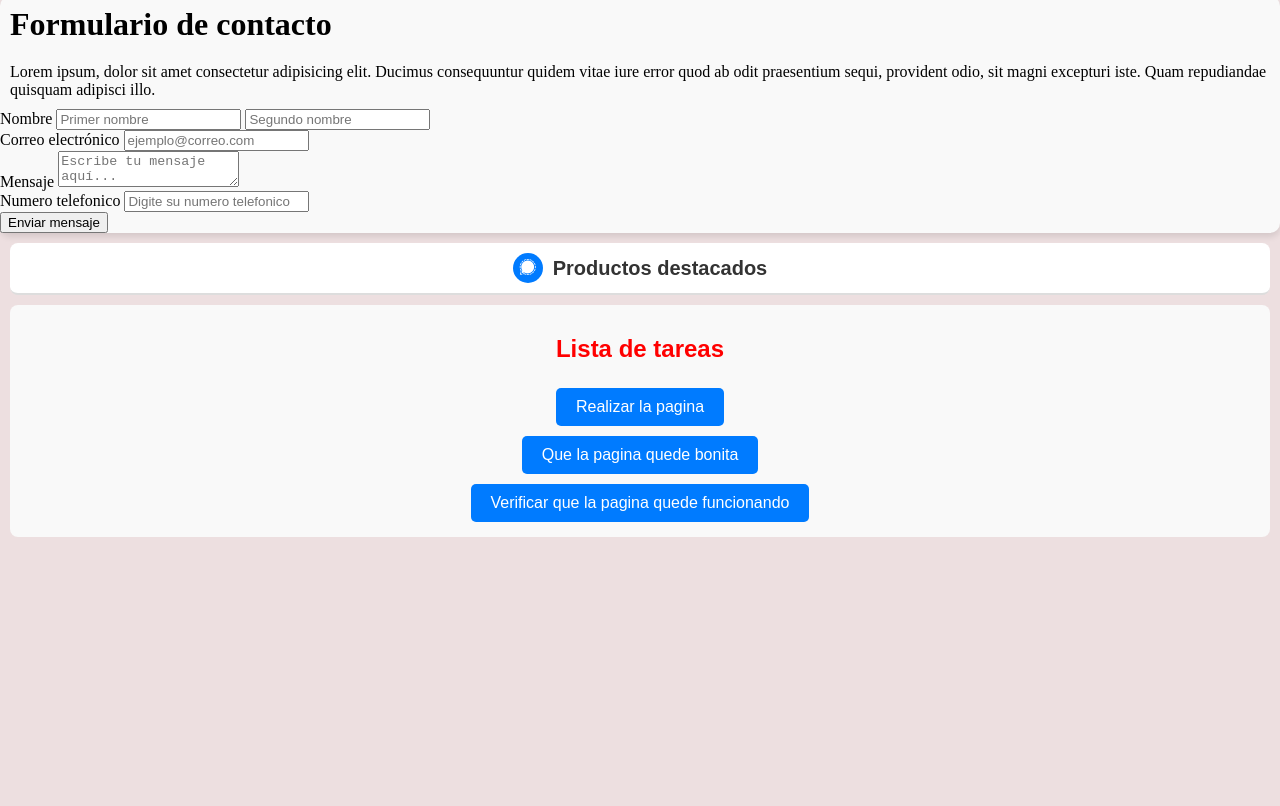
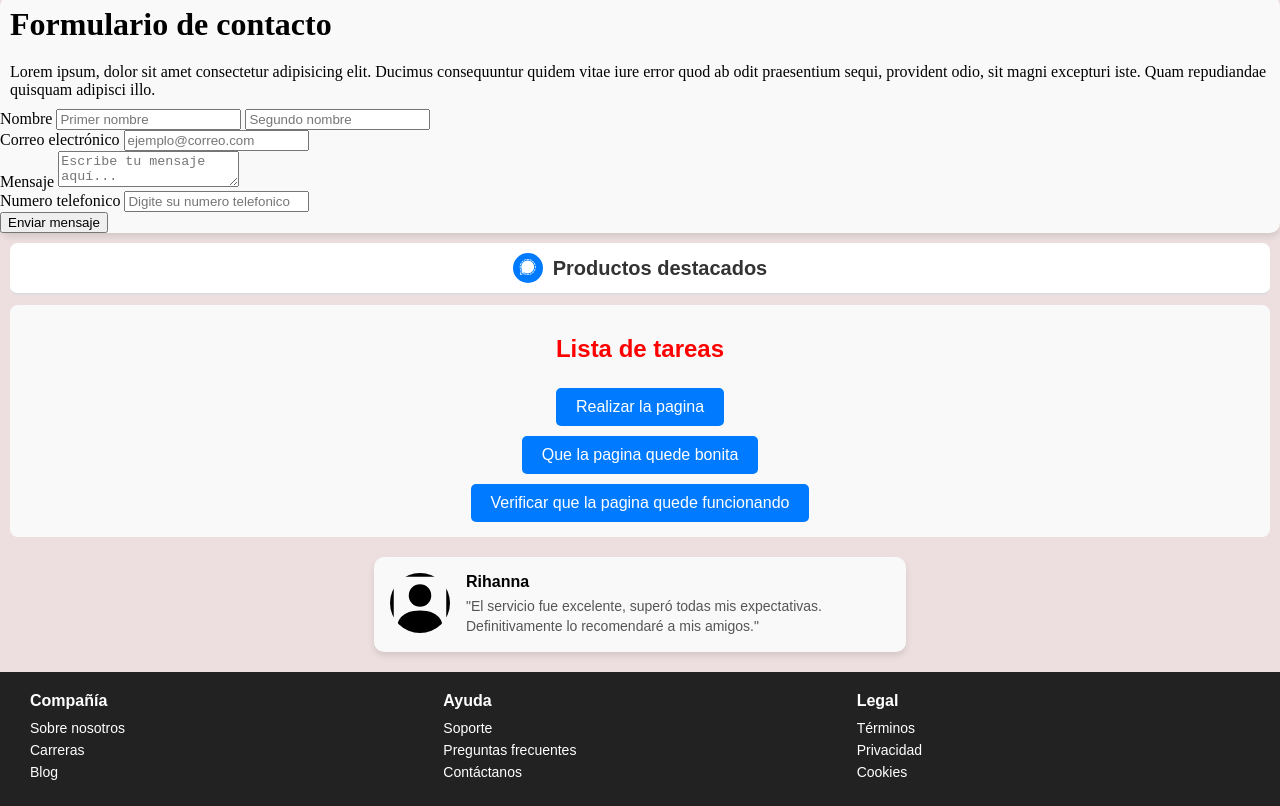
Before and after one commit to Edmantilla/Flexbox-bem, a plain HTML site: page index.html in a window 1280 px wide. Shown: the part 1556-2362 px from the top of the page. Before the commit the page ends 2103 px from the top, so only its background shows below. Drawn offline with nearby package versions, Linux system fonts and the light colour scheme.

Commit message:
Se realizo componentes testimoniales y footer con tres columnas

```diff
--- a/index.html
+++ b/index.html
@@ -80,5 +80,45 @@
         <li class="lista__tareas-items">Verificar que la pagina quede funcionando</li>
     </ul>
 
+    <div class="testimonial">
+        <img src="/imagenes/person-square.svg" alt="Foto de usuario" class="testimonial__avatar">
+    <div class="testimonial__contenedor">
+      <p class="testimonial__nombre">Rihanna</p>
+      <p class="testimonial__texto">"El servicio fue excelente, superó todas mis expectativas. Definitivamente lo recomendaré a mis amigos."
+      </p>
+    </div>
+  </div>
+
+  <footer class="footer">
+
+    <div class="footer__columna">
+      <h3 class="footer__titulo">Compañía</h3>
+      <ul class="footer__lista">
+        <li class="footer__item"><a href="#">Sobre nosotros</a></li>
+        <li class="footer__item"><a href="#">Carreras</a></li>
+        <li class="footer__item"><a href="#">Blog</a></li>
+      </ul>
+    </div>
+
+    <div class="footer__columna">
+      <h3 class="footer__titulo">Ayuda</h3>
+      <ul class="footer__lista">
+        <li class="footer__item"><a href="#">Soporte</a></li>
+        <li class="footer__item"><a href="#">Preguntas frecuentes</a></li>
+        <li class="footer__item"><a href="#">Contáctanos</a></li>
+      </ul>
+    </div>
+
+    <div class="footer__columna">
+      <h3 class="footer__titulo">Legal</h3>
+      <ul class="footer__lista">
+        <li class="footer__item"><a href="#">Términos</a></li>
+        <li class="footer__item"><a href="#">Privacidad</a></li>
+        <li class="footer__item"><a href="#">Cookies</a></li>
+      </ul>
+    </div>
+  </footer>
+
+
 </body>
 </html>
--- a/styles.css
+++ b/styles.css
@@ -198,3 +198,84 @@ body{
     .lista__tareas-items:hover {
       background-color: #0056b3;
     }
+
+      .testimonial {
+      display: flex;
+      align-items: flex-start;
+      gap: 16px;
+      max-width: 500px;
+      margin: 20px auto;
+      padding: 16px;
+      background-color: #f9f9f9;
+      border-radius: 10px;
+      box-shadow: 0 4px 6px rgba(0, 0, 0, 0.1);
+      font-family: Arial, sans-serif;
+    }
+
+    .testimonial__avatar {
+      width: 60px;
+      height: 60px;
+      border-radius: 50%;
+      object-fit: cover;
+      flex-shrink: 0;
+    }
+
+    .testimonial__contenedor {
+      display: flex;
+      flex-direction: column;
+      gap: 6px;
+    }
+
+    .testimonial__nombre {
+      font-weight: bold;
+      font-size: 16px;
+      margin: 0;
+    }
+
+    .testimonial__texto {
+      font-size: 14px;
+      color: #555;
+      margin: 0;
+      line-height: 1.4;
+    }
+
+    .footer {
+      display: flex;
+      justify-content: space-between; /* Distribución equitativa */
+      background-color: #222;
+      color: white;
+      padding: 20px;
+      font-family: Arial, sans-serif;
+    }
+
+    .footer__columna {
+      flex: 1; /* Cada columna ocupa el mismo espacio */
+      padding: 0 10px;
+    }
+
+    .footer__titulo {
+      font-weight: bold;
+      margin-bottom: 10px;
+      font-size: 16px;
+    }
+
+    .footer__lista {
+      list-style: none;
+      padding: 0;
+      margin: 0;
+    }
+
+    .footer__item {
+      margin-bottom: 6px;
+      font-size: 14px;
+    }
+
+    .footer__item a {
+      color: white;
+      text-decoration: none;
+      transition: color 0.3s ease;
+    }
+
+    .footer__item a:hover {
+      color: #00bfff;
+    }
```
Also changed, not shown: imagenes/person-square.svg (added).
